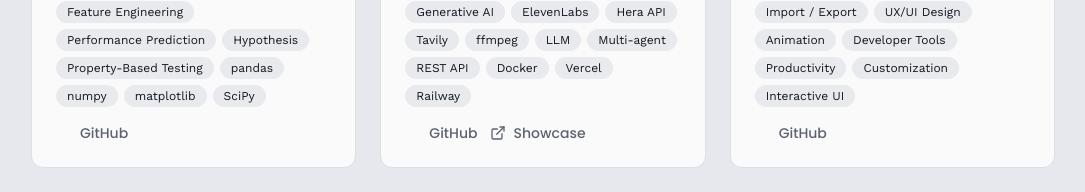
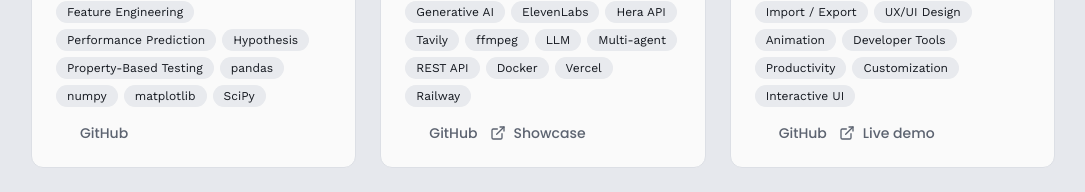
Before and after one commit to Rouxxel/per_web_venzer, a React (Vite) app in the folder frontend/: page / in a window 1280 px wide. Shown: the part 5800-5992 px from the top of the page, without its empty margins (97-1182 px from the left). Built offline with nearby package versions, Linux system fonts and the light colour scheme; some icons are missing.

Commit message:
add marketplace link

```diff
--- a/frontend/src/data/projects.ts
+++ b/frontend/src/data/projects.ts
@@ -407,6 +407,7 @@ export const projects_en: Project[] = [
       "Interactive UI"
     ],
     classifications: ["Frontend","Personal", "Tooling","Dev Tools", "Customization"],
+    live_demo: "https://marketplace.visualstudio.com/items?itemName=Rouxxel.companion-sonion",
     github: "https://github.com/Rouxxel/companion_sonion",
   },
   {
```
